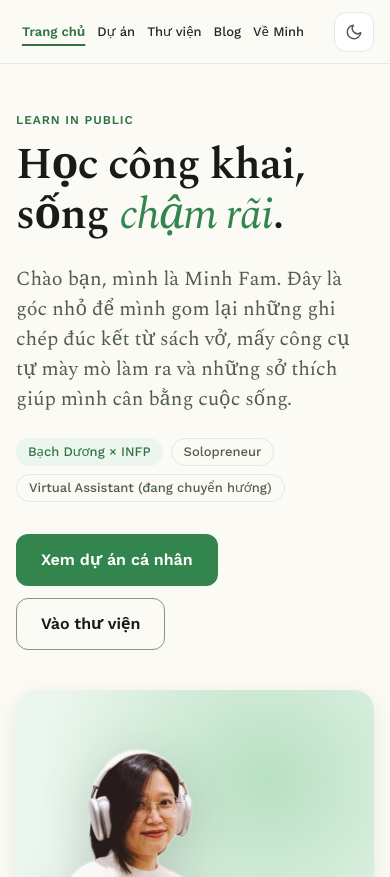
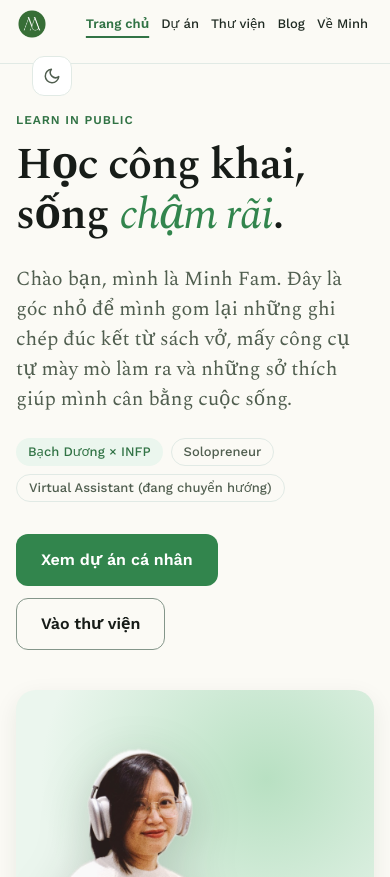
Before and after one commit to minhpth85/minhfam, a plain HTML site: page site/index.html in a window 390 px wide. Shown: the top 877 px of the page. Drawn offline with nearby package versions, Linux system fonts and the light colour scheme.

Commit message:
Hiện logo trên điện thoại
Trước đây ẩn cả thương hiệu ở màn hình <=720px. Giờ chỉ ẩn chữ, giữ logo.

Co-Authored-By: Claude Haiku 5.5 <noreply@anthropic.com>

```diff
--- a/site/minhfam.css
+++ b/site/minhfam.css
@@ -156,7 +156,7 @@ footer .socials a:hover{background:var(--on-primary);color:var(--primary);border
   h3{font-size:24px;line-height:30px}
   .lead{font-size:20px;line-height:30px}
   .site-header .container{grid-template-columns:1fr auto;gap:8px}
-  .brand{display:none}
+  .brand{font-size:0;gap:0;padding:8px 0}
   .nav{gap:2px;justify-self:start}
   .nav a{padding:10px 8px;font-size:14px}
 }
```
